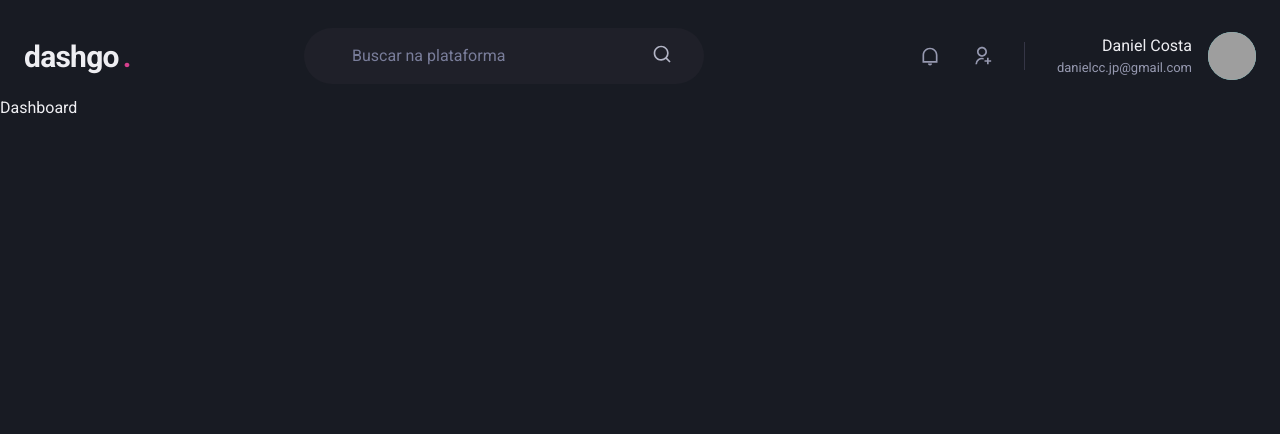
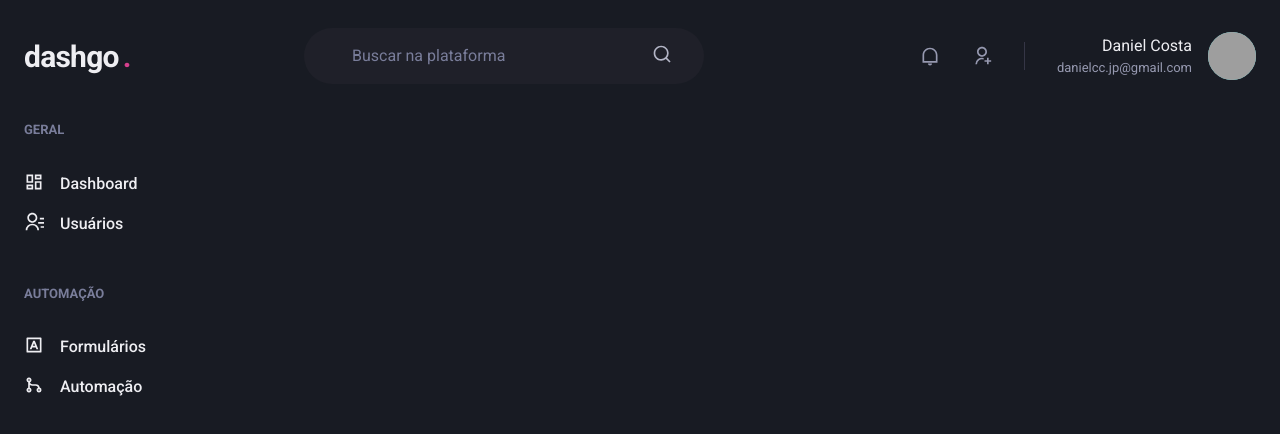
Before and after one commit to danicunhac/dashgo, a Next.js app: page /dashboard in a window 1280 px wide. Shown: the top 434 px of the page. Built offline with nearby package versions, Linux system fonts and the light colour scheme; grey boxes are pictures that could not be loaded.

Commit message:
feat: sidebar

```diff
--- /dev/null
+++ b/src/common/Sidebar.tsx
@@ -0,0 +1,54 @@
+import { Box, Text, Stack, Link, Icon } from '@chakra-ui/react';
+import {
+  RiContactsLine,
+  RiDashboardLine,
+  RiGitMergeLine,
+  RiInputMethodLine,
+} from 'react-icons/ri';
+
+export function Sidebar() {
+  return (
+    <Box as="aside" w={64} mr={8}>
+      <Stack spacing={12} align="flex-start">
+        <Box>
+          <Text fontSize="small" fontWeight="bold" color="gray.400">
+            GERAL
+          </Text>
+          <Stack spacing={4} mt={8} align="stretch">
+            <Link display="flex" align="center">
+              <Icon as={RiDashboardLine} fontSize={20} />
+              <Text ml={4} fontWeight="medium">
+                Dashboard
+              </Text>
+            </Link>
+            <Link display="flex" align="center">
+              <Icon as={RiContactsLine} fontSize={20} />
+              <Text ml={4} fontWeight="medium">
+                Usuários
+              </Text>
+            </Link>
+          </Stack>
+        </Box>
+        <Box>
+          <Text fontSize="small" fontWeight="bold" color="gray.400">
+            AUTOMAÇÃO
+          </Text>
+          <Stack spacing={4} mt={8} align="stretch">
+            <Link display="flex" align="center">
+              <Icon as={RiInputMethodLine} fontSize={20} />
+              <Text ml={4} fontWeight="medium">
+                Formulários
+              </Text>
+            </Link>
+            <Link display="flex" align="center">
+              <Icon as={RiGitMergeLine} fontSize={20} />
+              <Text ml={4} fontWeight="medium">
+                Automação
+              </Text>
+            </Link>
+          </Stack>
+        </Box>
+      </Stack>
+    </Box>
+  );
+}
--- a/src/layout/dashboard.tsx
+++ b/src/layout/dashboard.tsx
@@ -1,11 +1,14 @@
-import { Text } from '@chakra-ui/layout';
+import { Text, Flex } from '@chakra-ui/react';
 import { Header } from '../common/Header';
+import { Sidebar } from '../common/Sidebar';
 
 export default function Dashboard() {
   return (
-    <>
+    <Flex direction="column" h="100vh">
       <Header />
-      <Text>Dashboard</Text>
-    </>
+      <Flex w="100%" my={6} maxW={1480} mx="auto" px={6}>
+        <Sidebar />
+      </Flex>
+    </Flex>
   );
 }
```
